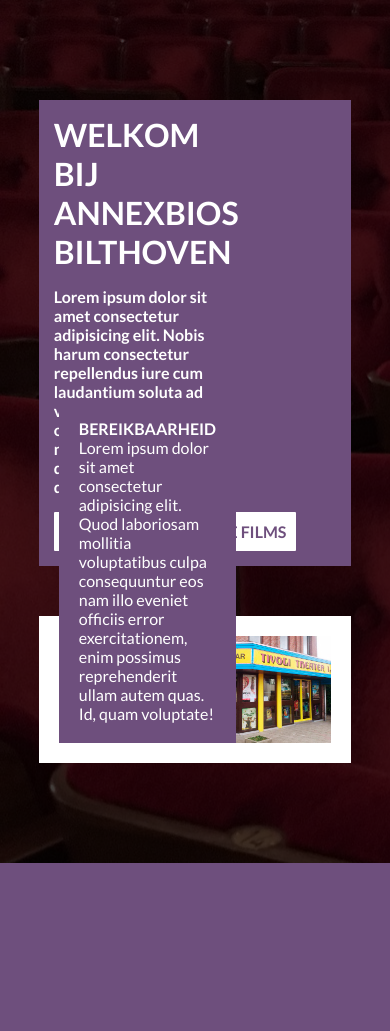
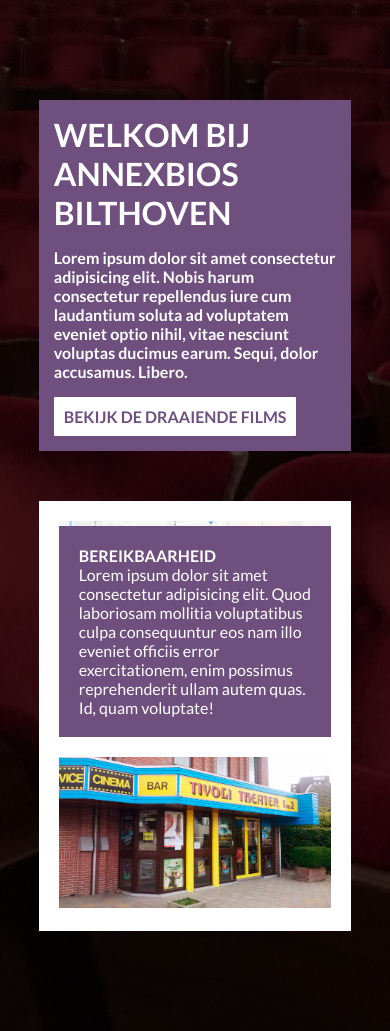
Before and after one commit to fugni/annex-bios, a PHP site: page / in a window 390 px wide. Shown: the part 153-1184 px from the top of the page. Before the commit the page ends 1016 px from the top, so only its background shows below. Run offline with PHP 8.4, Linux system fonts and the light colour scheme.

Commit message:
get responsived

```diff
--- a/assets/css/style.css
+++ b/assets/css/style.css
@@ -10,12 +10,33 @@
     #navbar nav a {
         font-size: 30px;
     }
+
+    #location {
+        flex-direction: row;
+    }
+
+    #location-left {
+        width: 49%;
+    }
+
+    #location-right {
+        width: 49%;
+    }
 }
 
 @media screen and (max-width: 1200px) {
     #navbar nav a {
         font-size: 24px;
     }
+
+    #location {
+        flex-direction: column;
+    }
+
+    #location-right {
+        margin-top: 20px;
+    }
+
 }
 
 @media screen and (max-width: 768px) {
@@ -42,6 +63,10 @@
 
     #header-movie-select {
         padding: 12px;
+    }
+
+    #location-txt {
+        width: 100%;
     }
 }
 
@@ -83,12 +108,19 @@
     #header-movie-select {
         padding: 16px;
     }
+
+    #location-txt {
+        width: 60%;
+    }
+}
+
+html {
+    scroll-behavior: smooth;
 }
 
 body {
     margin: 0;
     font-family: "Lato";
-    /* background-color: var(--purple); */
 }
 
 a {
@@ -217,7 +249,6 @@ a {
     margin: 5px;
     padding-bottom: 5px;
     font-weight: 700;
-    width: 60%;
     color: #fff;
 }
 
@@ -249,12 +280,7 @@ a {
 }
 
 #location-left {
-    width: 49%;
     position: relative;
-}
-
-#location-right {
-    width: 49%;
 }
 
 #location-right img {
@@ -275,7 +301,8 @@ a {
 }
 
 #location-txt {
-    margin: 20px;
+    width: 90%;
+    padding: 20px;
     display: flex;
     flex-direction: column;
 }
--- a/index.html
+++ b/index.html
@@ -60,7 +60,9 @@
             <div id="location">
                 <div id="location-left">
                     <div id="location-map">
-                        <img src="assets/img/map.png" alt="">
+                        <a href="https://goo.gl/maps/SBDEN3JfjqsTvwrS7" target="_blank">
+                            <img src="assets/img/map.png" alt="">
+                        </a>
                     </div>
                     <div id="location-info">
                         <div id="location-txt">
@@ -78,9 +80,6 @@
 
         </div>
     </div>
-
-
-
     <script src="assets/js/script.js"></script>
 </body>
 </html>
```
